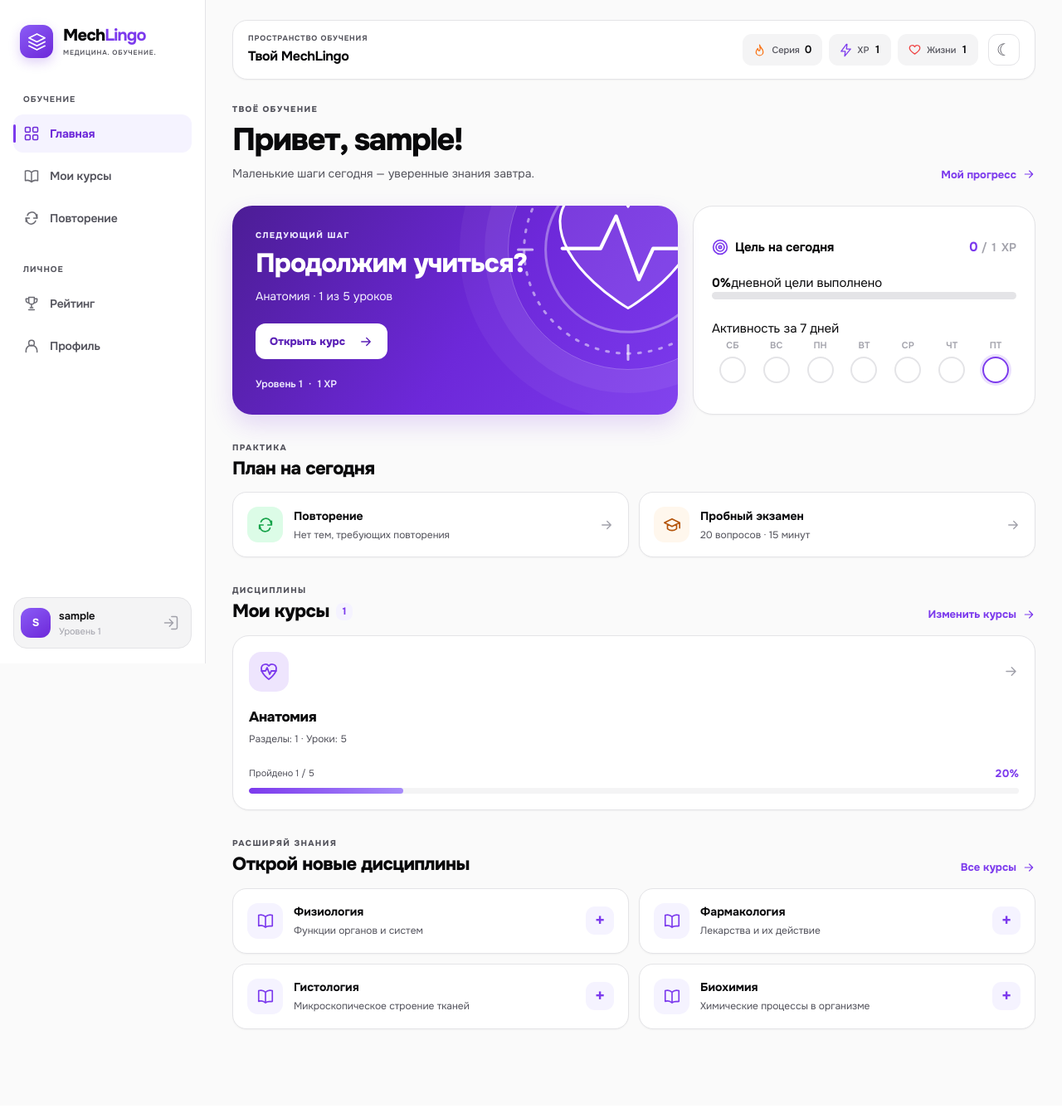
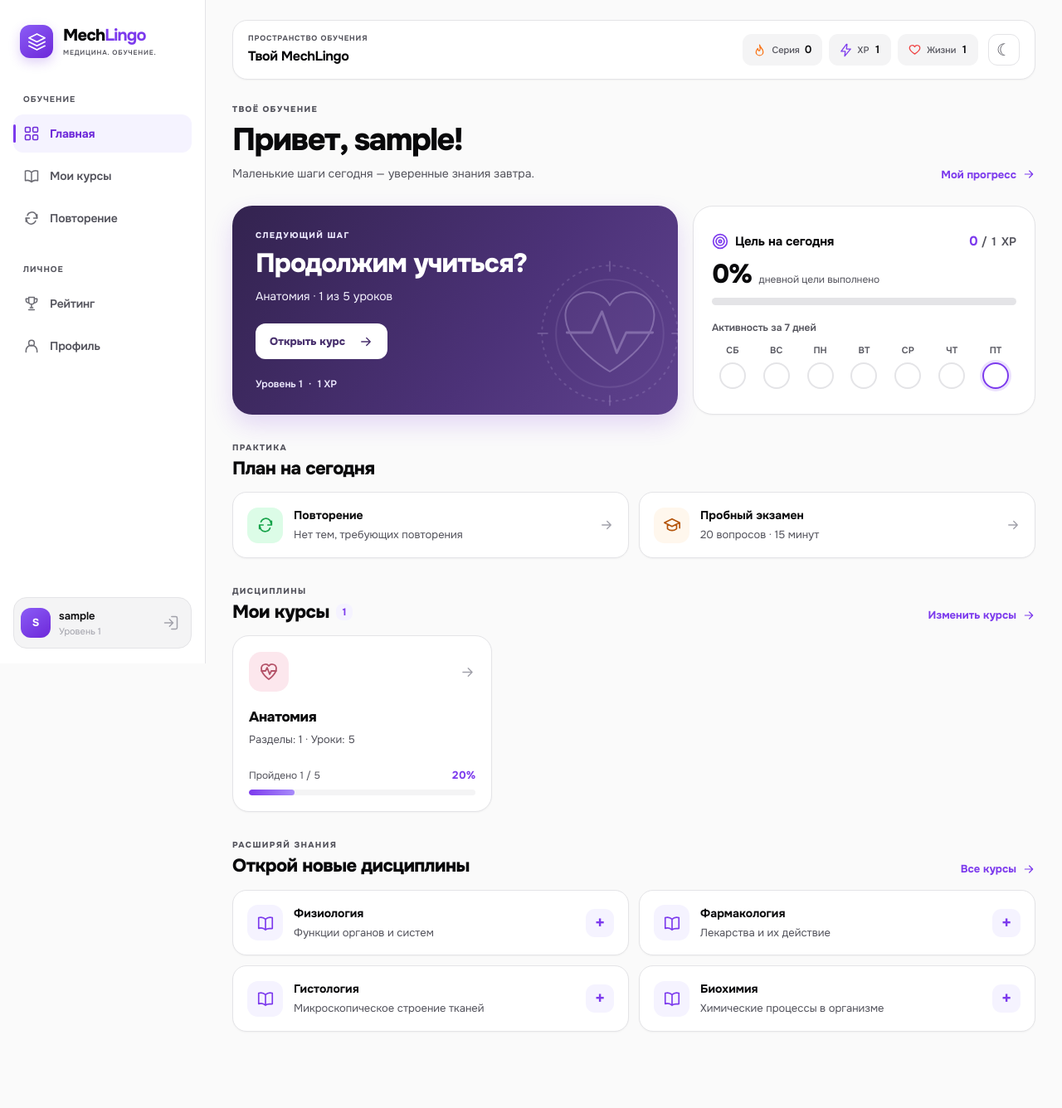
Before and after one commit to amal1a67/mechlingo, a Flask app: page /dashboard in a window 1280 px wide. Shown: the whole page at 83% size. Before the commit the page ends 1241 px from the top, so only its background shows below. Run offline with Flask 3, Linux system fonts and the light colour scheme; the visitor is signed in with stand-in values (Sample User, id 1); data comes from the database, SQL or seed files in the repository; tables that the repository leaves empty hold one stand-in row (values such as "Sample post").

Commit message:
Refine dashboard grid, muted gradient and accessible subject accents

```diff
--- a/static/css/dashboard.css
+++ b/static/css/dashboard.css
@@ -8,8 +8,8 @@
 .ml-dashboard .md-link { display:inline-flex; align-items:center; gap:7px; color:var(--primary); font-weight:700; font-size:13px; flex-shrink:0; }
 .ml-dashboard .md-link svg { width:16px; height:16px; }
 .ml-dashboard .md-overview { display:grid; grid-template-columns: minmax(0,1.3fr) minmax(0,1fr); gap:18px; align-items:stretch; }
-.ml-dashboard .md-hero { position:relative; isolation:isolate; overflow:hidden; padding:28px; border-radius:24px; min-height:252px; display:flex; flex-direction:column; align-items:flex-start; background:linear-gradient(125deg,#4c1d95 0%,#6d28d9 55%,#7c3aed 100%); color:#fff; box-shadow:0 12px 28px rgba(109,40,217,.16); }
-.ml-dashboard .md-hero-decoration { position:absolute; z-index:-1; right:-85px; top:-92px; width:290px; height:290px; border:1px solid rgba(255,255,255,.26); border-radius:50%; box-shadow:0 0 0 28px rgba(255,255,255,.06),0 0 0 58px rgba(255,255,255,.045); pointer-events:none; }
+.ml-dashboard .md-hero { position:relative; isolation:isolate; overflow:hidden; padding:28px; border-radius:24px; min-height:252px; display:flex; flex-direction:column; align-items:flex-start; background:linear-gradient(125deg,#33234f 0%,#4c3278 60%,#60438f 100%); color:#fff; box-shadow:0 12px 28px rgba(109,40,217,.16); }
+.ml-dashboard .md-hero-decoration { position:absolute; z-index:-1; right:-12px; bottom:4px; width:clamp(130px,35%,215px); aspect-ratio:1; color:#e9ddff; opacity:.30; pointer-events:none; }
 .ml-dashboard .md-hero .md-kicker { color:#ede9fe; }
 .ml-dashboard .md-hero h2 { font-size:clamp(23px,2.6vw,32px); line-height:1.18; letter-spacing:-.9px; font-weight:800; max-width:100%; overflow-wrap:anywhere; }
 .ml-dashboard .md-hero p { margin:10px 0 22px; color:#f5f3ff; font-size:14px; max-width:100%; overflow-wrap:anywhere; }
@@ -41,10 +41,10 @@
 .ml-dashboard .md-action-copy strong { font-size:14px; color:var(--text); overflow-wrap:anywhere; }
 .ml-dashboard .md-action-copy small { color:var(--text-secondary); font-size:12px; overflow-wrap:anywhere; }
 .ml-dashboard .md-action > svg { width:18px; height:18px; flex-shrink:0; color:var(--text-muted); }
-.ml-dashboard .md-courses { display:grid; grid-template-columns:repeat(auto-fit,minmax(min(100%,235px),1fr)); gap:14px; }
+.ml-dashboard .md-courses { display:grid; grid-template-columns:repeat(auto-fill,minmax(min(100%,235px),1fr)); gap:14px; }
 .ml-dashboard .md-course { display:flex; flex-direction:column; min-width:0; padding:19px; background:var(--bg-elevated); border:1px solid var(--border); border-radius:20px; box-shadow:var(--shadow-sm); transition:transform .18s ease,border-color .18s ease; }
 .ml-dashboard .md-course-top { display:flex; align-items:center; justify-content:space-between; margin-bottom:20px; }
-.ml-dashboard .md-course-icon { width:48px; height:48px; border-radius:15px; display:grid; place-items:center; background:var(--primary-light); color:var(--primary); background:color-mix(in srgb,var(--course-color,var(--primary)) 13%,var(--bg-elevated)); color:var(--course-color,var(--primary)); }
+.ml-dashboard .md-course-icon { width:48px; height:48px; border-radius:15px; display:grid; place-items:center; background:var(--primary-light); color:var(--primary); }
 .ml-dashboard .md-course-arrow { color:var(--text-muted); }
 .ml-dashboard .md-course-arrow svg { width:19px; height:19px; }
 .ml-dashboard .md-course h3 { font-size:17px; font-weight:800; line-height:1.3; letter-spacing:-.35px; color:var(--text); overflow-wrap:anywhere; }
@@ -61,3 +61,33 @@
 @media(max-width:1100px) and (min-width:901px), (max-width:680px) { .ml-dashboard .md-overview { grid-template-columns:1fr; } }
 @media(max-width:680px) { .ml-dashboard .md-actions { grid-template-columns:1fr; } .ml-dashboard .md-intro { align-items:flex-start; flex-direction:column; gap:12px; } .ml-dashboard .md-hero { padding:23px; min-height:234px; } .ml-dashboard .md-section { margin-top:27px; } .ml-dashboard .md-heading { align-items:flex-start; } .ml-dashboard .md-heading h2 { font-size:19px; } .ml-dashboard .md-heading .md-link { font-size:11px; white-space:normal; flex-shrink:1; text-align:right; } .ml-dashboard .md-goal .daily-goal-card { padding:21px 16px; } }
 @media(prefers-reduced-motion:reduce) { .ml-dashboard *, .ml-dashboard *::before, .ml-dashboard *::after { transition:none !important; } .ml-dashboard a:hover { transform:none; } }
+
+/* Visual polish: one aligned grid and subject-specific accents. */
+.ml-dashboard { max-width:1080px; }
+.main-content:has(> .ml-dashboard) > .topbar { max-width:1080px; margin-inline:auto; }
+.ml-dashboard .md-hero-decoration svg { width:100%; height:100%; }
+.ml-dashboard .md-hero h2, .ml-dashboard .md-hero p { position:relative; }
+.ml-dashboard .md-hero-button { color:#49316e; }
+.ml-dashboard .md-goal .daily-goal-header { margin-bottom:12px; }
+.ml-dashboard .md-goal-summary { display:flex; align-items:baseline; gap:9px; margin-bottom:12px; }
+.ml-dashboard .md-goal-summary strong { color:var(--text); font-size:32px; font-weight:800; letter-spacing:-1.6px; line-height:1; font-variant-numeric:tabular-nums; }
+.ml-dashboard .md-goal-summary span { color:var(--text-secondary); font-size:12px; }
+.ml-dashboard .md-week-caption { color:var(--text-secondary); font-size:12px; font-weight:600; margin-bottom:10px; }
+.ml-dashboard .md-goal .daily-goal-progress { margin-bottom:18px; }
+.ml-dashboard .md-goal .daily-day-name, .ml-dashboard .md-goal .daily-goal-total { color:var(--text-secondary); }
+.ml-dashboard .md-goal .daily-day-circle { border-color:var(--border); }
+.ml-dashboard .md-goal .daily-day.today .daily-day-circle { border-color:var(--primary); }
+.ml-dashboard .md-course p, .ml-dashboard .md-action-copy small { font-size:13px; }
+.ml-dashboard .md-progress-label { font-size:12px; }
+.ml-dashboard .md-subject-anatomy { color:#b45369; background:#fce7ed; }
+.ml-dashboard .md-subject-physiology { color:#087f77; background:#d5f5ee; }
+.ml-dashboard .md-subject-pharma { color:#2563b6; background:#e2edff; }
+.ml-dashboard .md-subject-histology { color:#a05a13; background:#fdf0dc; }
+.ml-dashboard .md-subject-biochem { color:#7852b3; background:#eee5ff; }
+[data-theme="dark"] .ml-dashboard .md-subject-anatomy { color:#fda4b6; background:#4a2636; }
+[data-theme="dark"] .ml-dashboard .md-subject-physiology { color:#5eead4; background:#173c38; }
+[data-theme="dark"] .ml-dashboard .md-subject-pharma { color:#93c5fd; background:#223651; }
+[data-theme="dark"] .ml-dashboard .md-subject-histology { color:#fcd38b; background:#44331e; }
+[data-theme="dark"] .ml-dashboard .md-subject-biochem { color:#c4b5fd; background:#352a4c; }
+[data-theme="dark"] .ml-dashboard .md-progress-track { background:#303036; }
+@media(max-width:680px) { .ml-dashboard .md-hero-decoration { opacity:.19; right:-18px; } .ml-dashboard .md-goal-summary strong { font-size:28px; } }
```
